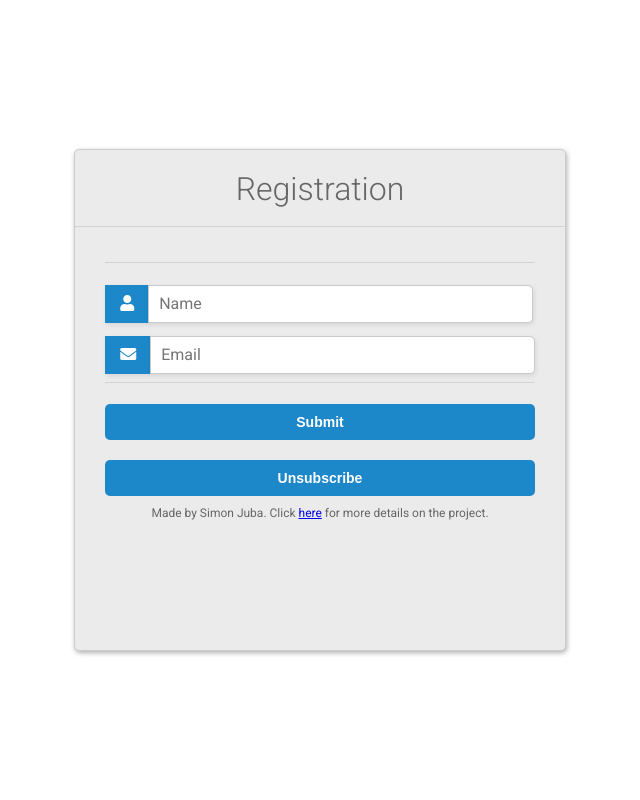
After one commit to Smelton01/Site-tracker, a Flask app: template src/templates/warning.html in a window 1280 px wide. The commit adds this page. Shown: the whole page, without its empty margins (320-960 px from the left). Run offline with Flask 2, Linux system fonts and the light colour scheme; the template is opened without the code that fills it, so the values that code supplies are empty; some libraries are stand-ins or nearby versions.

Commit message:
added more templates

```diff
--- a/src/app.py
+++ b/src/app.py
@@ -64,20 +64,25 @@ def index():
 
         if not re.search(r"^[\w\.\+\-]+\@[\w]+\.[a-z]{2,3}$", email):
             # TODO invalid email template
-            return "Invalid Email"
+            message = "Please enter a valid email address"
+            return render_template("warning.html", message=message)
 
         # check if user already exists
         user_exists = check_user(conn, name, email)
 
         if user_exists:
             # TODO already registered template
-            return "User already registered"
+            message = "Your provided email address is already registered"
+            return render_template("warning.html", message=message)
 
         # add user to database
         result = create_user(conn, name=name, email=email)
+
+        # TODO send email nottification with latest posts
+
         if not result:
             # TODO fail template, database error template
-            pass
+            return "DATABASE ERROR"
 
         return render_template("success.html", name=request.form["name"])
 
@@ -95,7 +100,7 @@ def unsubscribe():
     # remove user from database
     delete_user(conn, email)
 
-    return f"User: {name} removed from mail list"
+    return render_template("unsub.html", name=name)
 
 
 if __name__ == "__main__":
--- /dev/null
+++ b/src/templates/warning.html
@@ -0,0 +1,141 @@
+<!DOCTYPE html>
+<html>
+
+<head>
+    <title>Registr here</title>
+    <link href="https://fonts.googleapis.com/css?family=Roboto:300,400,500,700" rel="stylesheet">
+    <link rel="stylesheet" href="https://use.fontawesome.com/releases/v5.4.1/css/all.css"
+        integrity="sha384-5sAR7xN1Nv6T6+dT2mhtzEpVJvfS3NScPQTrOxhwjIuvcA67KV2R5Jz6kr4abQsz" crossorigin="anonymous">
+    <style>
+        html,
+        body {
+            display: flex;
+            justify-content: center;
+            height: 100%;
+        }
+
+        body,
+        div,
+        h1,
+        form,
+        input,
+        p {
+            padding: 0;
+            margin: 0;
+            outline: none;
+            font-family: Roboto, Arial, sans-serif;
+            font-size: 16px;
+            color: #666;
+        }
+
+        h1 {
+            padding: 10px 0;
+            font-size: 32px;
+            font-weight: 300;
+            text-align: center;
+        }
+
+        h2 {
+            padding: 2px 0;
+            font-size: 18px;
+            font-weight: 240;
+            text-align: center;
+            color: crimson;
+        }
+
+        p {
+            font-size: 12px;
+        }
+
+        hr {
+            color: #a9a9a9;
+            opacity: 0.3;
+        }
+
+        .main-block {
+            max-width: 90%;
+            min-height: 60%;
+            padding: 10px 0;
+            margin: auto;
+            border-radius: 5px;
+            border: solid 1px #ccc;
+            box-shadow: 1px 2px 5px rgba(0, 0, 0, .31);
+            background: #ebebeb;
+        }
+
+        form {
+            margin: 0 30px;
+        }
+
+        input[type=text],
+        input[type=password] {
+            width: calc(100% - 57px);
+            height: 36px;
+            margin: 13px 0 0 -5px;
+            padding-left: 10px;
+            border-radius: 0 5px 5px 0;
+            border: solid 1px #cbc9c9;
+            box-shadow: 1px 2px 5px rgba(0, 0, 0, .09);
+            background: #fff;
+        }
+
+        input[type=password] {
+            margin-bottom: 15px;
+        }
+
+        #icon {
+            display: inline-block;
+            padding: 9.3px 15px;
+            box-shadow: 1px 2px 5px rgba(0, 0, 0, .09);
+            background: #1c87c9;
+            color: #fff;
+            text-align: center;
+        }
+
+        .btn-block {
+            margin-top: 10px;
+            text-align: center;
+        }
+
+        button {
+            width: 100%;
+            padding: 10px 0;
+            margin: 10px auto;
+            border-radius: 5px;
+            border: none;
+            background: #1c87c9;
+            font-size: 14px;
+            font-weight: 600;
+            color: #fff;
+        }
+
+        button:hover {
+            background: #26a9e0;
+        }
+    </style>
+</head>
+
+<body>
+    <div class="main-block">
+        <h1>Registration</h1>
+        <hr>
+        <h2>{{message}}</h2>
+        <form method="POST" action="/">
+            <hr>
+            <label id="icon" for="name"><i class="fas fa-user"></i></label>
+            <input type="text" name="name" id="name" placeholder="Name" required />
+            <label id="icon" for="email"><i class="fas fa-envelope"></i></label>
+            <input type="text" name="email" id="email" placeholder="Email" required />
+            <hr>
+            <div class="btn-block">
+                <div>
+                    <button type="submit" href="/">Submit</button>
+                    <button type="submit" formaction="/unsubscribe">Unsubscribe</button>
+                </div>
+                <p>Made by Simon Juba. Click <a href="https://github.com/Smelton01/Site-tracker">here</a> for more details on the project.</p>
+            </div>
+        </form>
+    </div>
+</body>
+
+</html>
```
Also changed, not shown: src/templates/unsub.html (+144 -1 lines), README.md.
